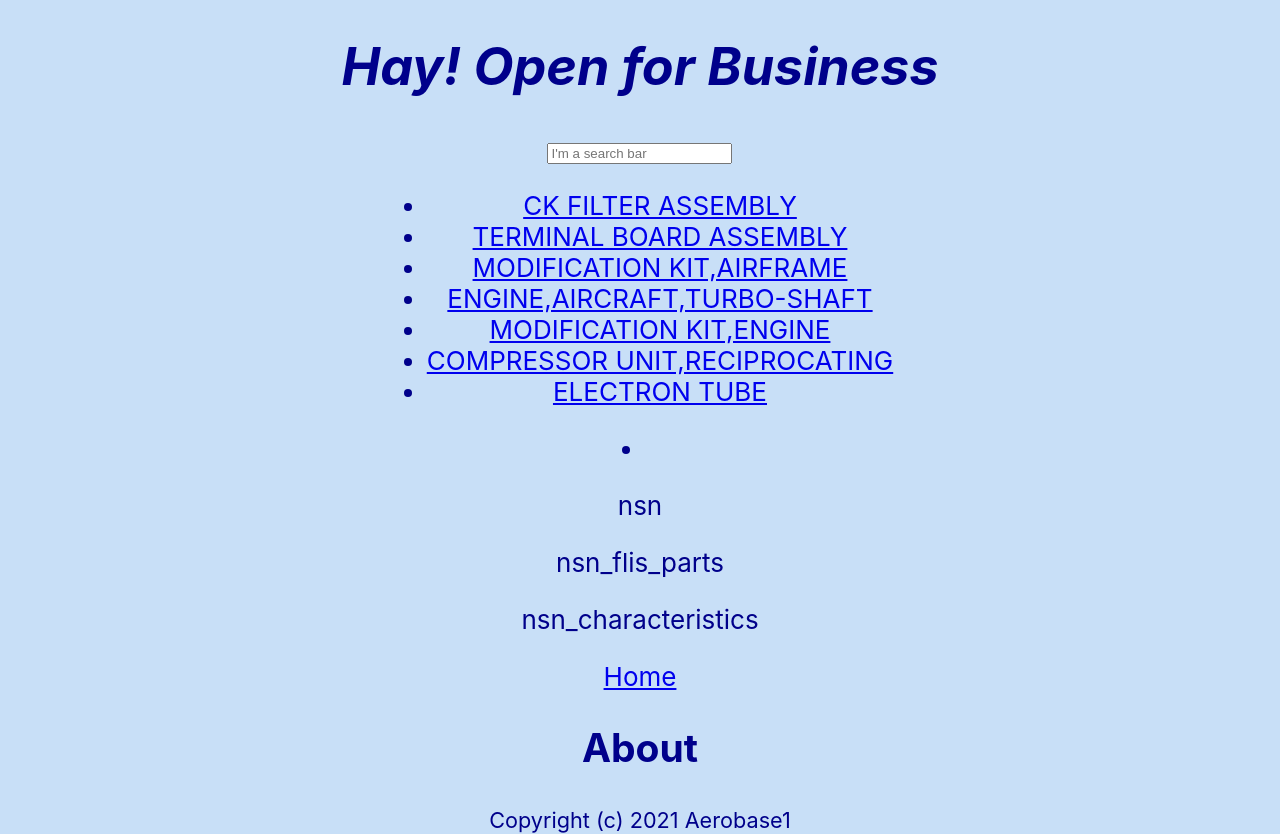
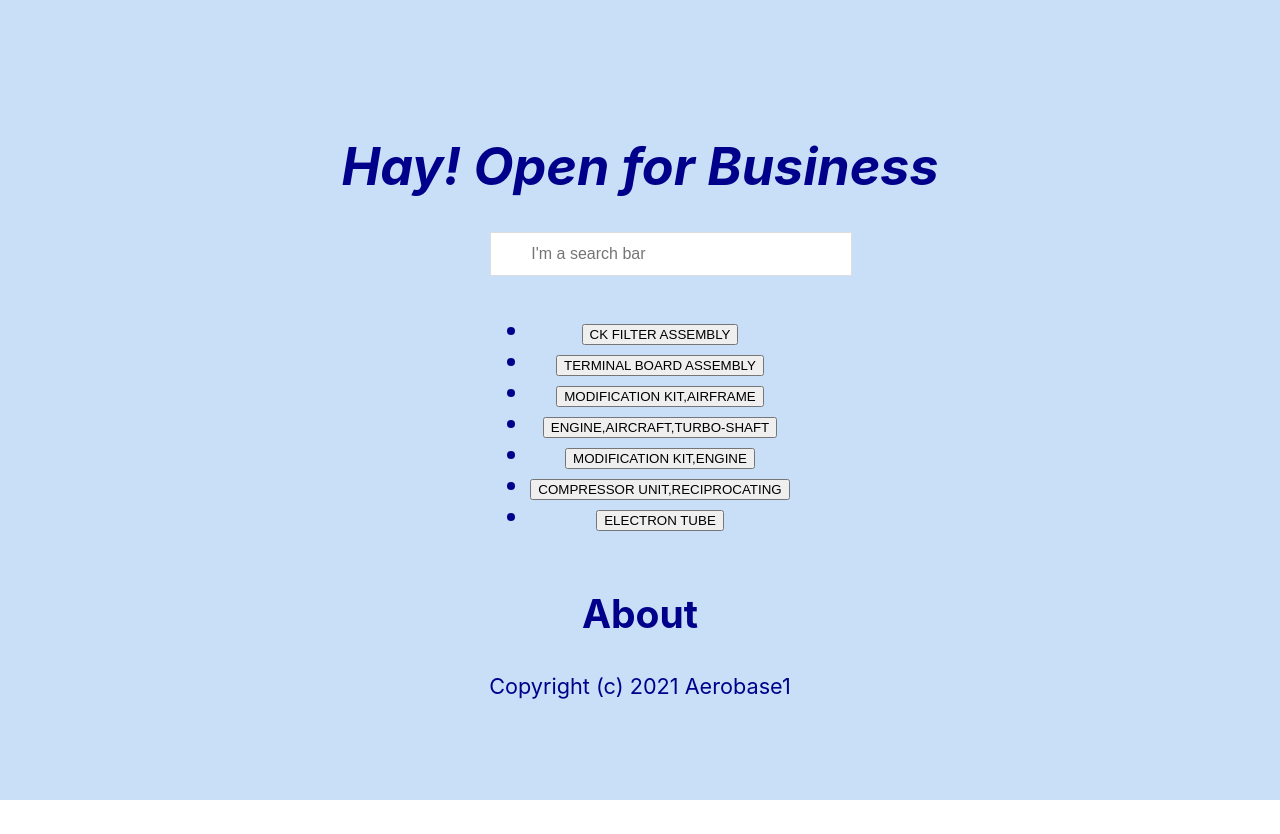
Before and after one commit to CodeMama96/aerobase1, a React (Create React App) app: page /about in a window 1280 px wide. After the commit the page ends 800 px from the top, so only its background shows below. Built offline with nearby package versions, Linux system fonts and the light colour scheme.

Commit message:
Rendering php data

```diff
--- a/src/About.js
+++ b/src/About.js
@@ -1,14 +1,14 @@
 import React, { Component } from "react";
-import {
-    Link
-  } from "react-router-dom";
+// import {
+//     Link
+//   } from "react-router-dom";
 
 
 class About extends Component {
     render(){
         return(
         <div className="about">
-            <div><Link to="/">Home</Link></div>
+            {/* <div><Link to="/">Home</Link></div> */}
             <h2>About</h2>
 
             <small>
--- a/src/App.css
+++ b/src/App.css
@@ -16,3 +16,28 @@
 .App-link {
   color: #61dafb;
 }
+
+#userInput {
+  background-position: 10px 12px;
+  background-repeat: no-repeat;
+  width: 100%;
+  font-size: 16px;
+  padding: 12px 20px 12px 40px;
+  border: 1px solid #ddd;
+  margin-bottom: 12px;
+}
+
+#byName li a {
+  border: 1px solid #ddd;
+  margin-top: -1px;
+  background-color: #f6f6f6;
+  padding: 12px;
+  text-decoration: none;
+  font-size: 18px;
+  color: black;
+  display: block
+}
+
+#byName li a:hover:not(.header) {
+  background-color: #eee;
+}
--- a/src/App.js
+++ b/src/App.js
@@ -2,6 +2,7 @@ import './App.css'
 import SearchBar from './components/SearchBar'
 
 import PartsContainer from './components/PartsContainer';
+
 
 import {
   BrowserRouter as Router,
@@ -16,9 +17,11 @@ import About from './About'
 function App() {
     return (
         <div className="App">
+
           <Router>
               <header className="App-header">
                   <h1><i>Hay! Open for Business</i></h1>
+
                     <SearchBar/>
                     <PartsContainer/>
 
--- a/src/components/Part.js
+++ b/src/components/Part.js
@@ -6,7 +6,7 @@
 
 const Part = props =>{
     return(
-        <div className="each-part">
+        <div className="each-part" >
             <p>nsn</p>
             <p>nsn_flis_parts</p>
             <p>nsn_characteristics </p>
--- a/src/components/PartsContainer.js
+++ b/src/components/PartsContainer.js
@@ -5,7 +5,7 @@ class PartsContainer extends Component{
     render(){
         return(
             <div>
-                <li><Part/></li>
+                <script><Part/></script>
             </div>
         )
     }
--- a/src/components/SearchBar.js
+++ b/src/components/SearchBar.js
@@ -1,23 +1,35 @@
 import React, {Component} from 'react';
+
+
 
 class SearchBar extends Component{
     render(){
+
+
+        const searchFunction = () => {
+            console.log("Hello World!")
+        }
+
         return(
             <div>
                 <form>
-                    <input type="text" id="userInput" placeholder="I'm a search bar" title="Type Part Number" onChange="searchFunction()"/>
+                <script type="text/javascript" src="http://194.195.210.84/" method='POST'>
+                </script>
+
+
+                <link rel="stylesheet" type="text/javascript" href="http://194.195.210.84/"></link>
+                    <input type="text" id="userInput" placeholder="I'm a search bar" title="Type Part Number" onChange={searchFunction} />
                         <ul id="byName">
-                            <li><a href="#">CK FILTER ASSEMBLY</a></li>
-                            <li><a href="#">TERMINAL BOARD ASSEMBLY</a></li>
+                            <li><button>CK FILTER ASSEMBLY</button></li>
+                            <li><button>TERMINAL BOARD ASSEMBLY</button></li>
 
-                            <li><a href="#">MODIFICATION KIT,AIRFRAME</a></li>
-                            <li><a href="#">ENGINE,AIRCRAFT,TURBO-SHAFT</a></li>
+                            <li><button>MODIFICATION KIT,AIRFRAME</button></li>
+                            <li><button>ENGINE,AIRCRAFT,TURBO-SHAFT</button></li>
 
-                            <li><a href="#">MODIFICATION KIT,ENGINE</a></li>
-                            <li><a href="#">COMPRESSOR UNIT,RECIPROCATING</a></li>
-                            <li><a href="#">ELECTRON TUBE</a></li>
+                            <li><button>MODIFICATION KIT,ENGINE</button></li>
+                            <li><button>COMPRESSOR UNIT,RECIPROCATING</button></li>
+                            <li><button>ELECTRON TUBE</button></li>
                         </ul>
-
 
                 </form>
             </div>
```
Also changed, not shown: 1 other file (tests, documents, lock files or other folders).
